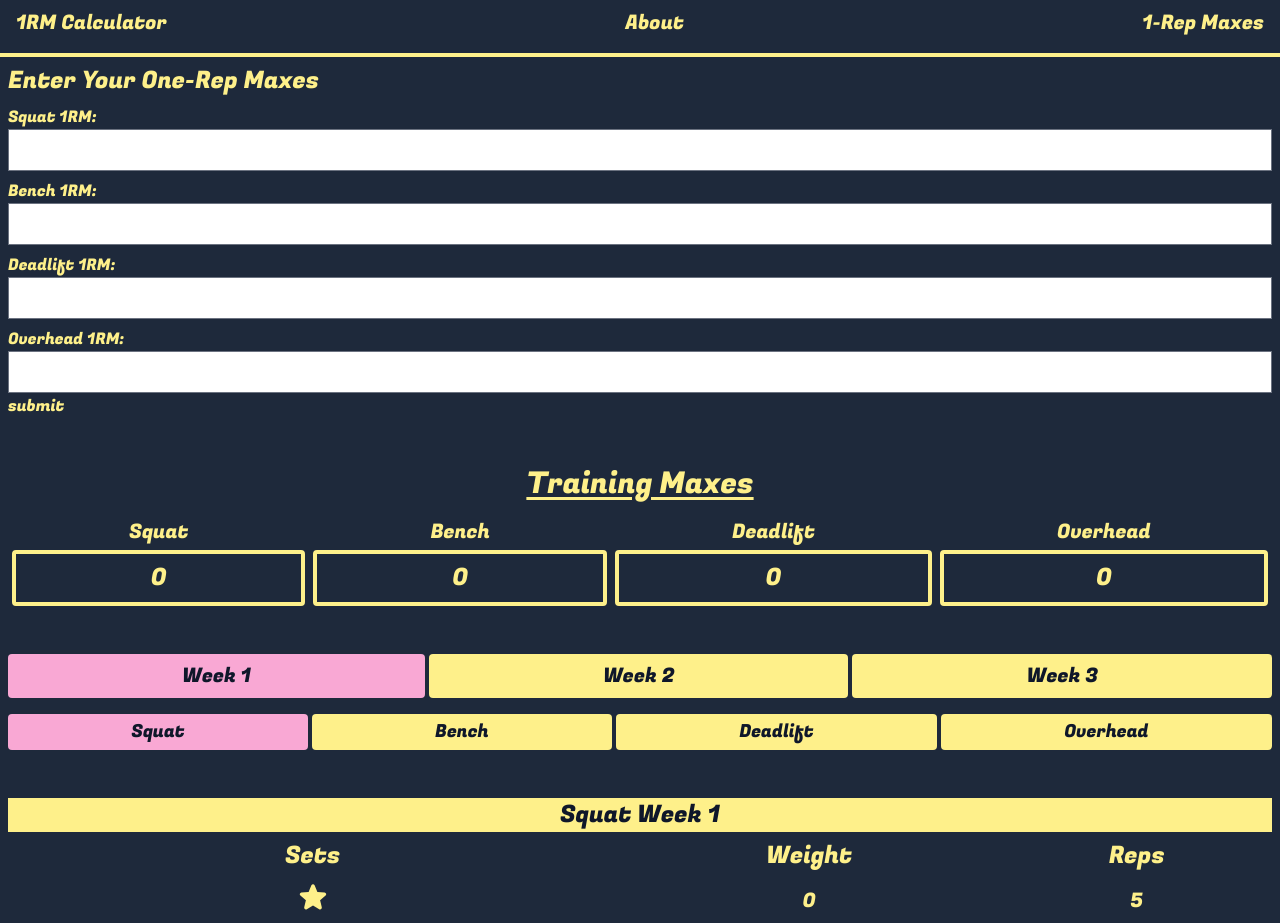
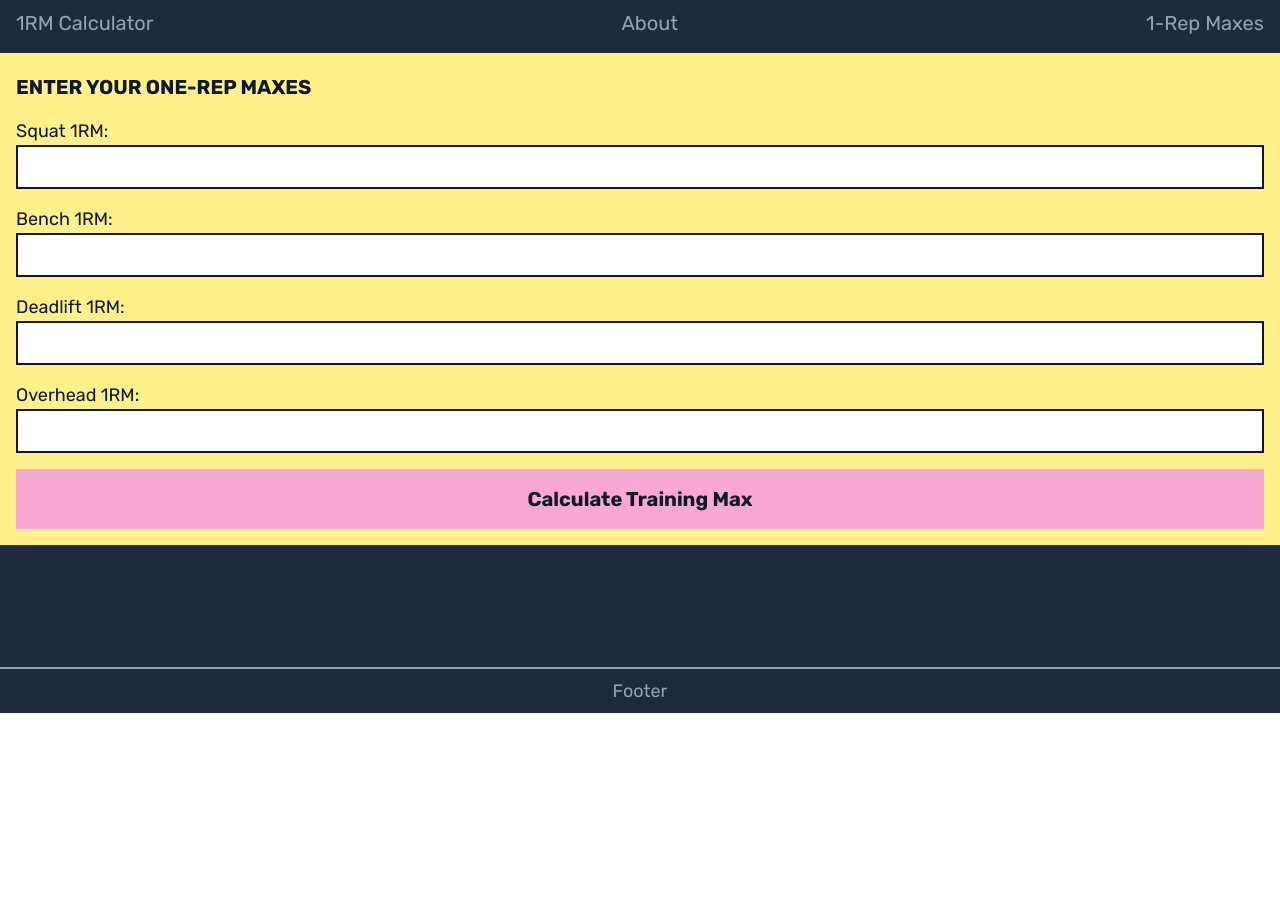
Before and after one commit to aaronkai/vitejs-vite-l1qwg6, a React (Vite) app: page / in a window 1280 px wide. Shown: the part 87-1010 px from the top of the page. After the commit the page ends 800 px from the top, so only its background shows below. Built offline with nearby package versions, Linux system fonts and the light colour scheme.

Commit message:
add styles

```diff
--- a/src/App.tsx
+++ b/src/App.tsx
@@ -77,6 +77,8 @@ function App() {
           url('https://fonts.googleapis.com/css2?family=Roboto:wght@300;400;700&display=swap');
           @import
           url('https://fonts.googleapis.com/css2?family=Fugaz+One&display=swap');
+          @import
+          url('https://fonts.googleapis.com/css2?family=Rubik:wght@300;400;700&display=swap');
         </style>
       </Helmet>
       <div className=" bg-slate-800 min-h-screen ">
@@ -96,11 +98,15 @@ function App() {
               setCookie={setCookie}
             />
           )}
-          <div className="grid grid-row-3 content-start gap-4 p-2">
-            <TrainingMaxDisplay TM={TM} />
-            <WeekPicker week={week} setWeek={setWeek} />
-            <WorkoutTable week={week} TM={TM} />
-          </div>
+          {!formVisible && (
+            <div className="grid grid-row-3 content-start">
+              <TrainingMaxDisplay TM={TM} />
+              <div className="">
+                <WeekPicker week={week} setWeek={setWeek} />
+                <WorkoutTable week={week} TM={TM} />
+              </div>
+            </div>
+          )}
           <Footer />
         </div>
       </div>
--- a/src/components/Button.tsx
+++ b/src/components/Button.tsx
@@ -10,15 +10,15 @@ export default function Button({
   let icon;
   if (sets < 6) {
     if (!exerciseCompletion[exercise][sets]) {
-      icon = <StarIcon className="w-8 h-8" />;
+      icon = <StarIcon className="w-8 h-8 text-pink-300" />;
     } else {
-      icon = <CheckCircleIcon className="w-8 h-8" />;
+      icon = <CheckCircleIcon className="w-8 h-8 text-green-300" />;
     }
   } else {
     if (!exerciseCompletion[exercise][sets][row]) {
-      icon = <StarIcon className="w-8 h-8" />;
+      icon = <StarIcon className="w-8 h-8 text-pink-300" />;
     } else {
-      icon = <CheckCircleIcon className="w-8 h-8" />;
+      icon = <CheckCircleIcon className="w-8 h-8 text-green-300" />;
     }
   }
 
@@ -27,7 +27,7 @@ export default function Button({
     if (sets < 6) {
       let state = exerciseCompletion[exercise];
       state[sets] = !state[sets];
-      console.log(state);
+      // console.log(state);
       setExerciseCompletion((prevState) => ({
         ...prevState,
         exercise: state,
@@ -35,7 +35,7 @@ export default function Button({
     } else {
       let state = exerciseCompletion[exercise];
       state[sets][row] = !state[sets][row];
-      console.log(state);
+      // console.log(state);
       setExerciseCompletion((prevState) => ({
         ...prevState,
         exercise: state,
--- a/src/components/ExercisePicker.tsx
+++ b/src/components/ExercisePicker.tsx
@@ -17,11 +17,11 @@ export default function ExercisePicker({
     setExercise(exercise);
   }
   return (
-    <div className="grid grid-flow-col gap-x-1 ">
+    <div className="grid grid-flow-col gap-x-1 mt-1 mb-1">
       {allExercises.map((exercise) => {
         return (
           <button
-            className={` text-slate-900 font-display text-lg rounded py-1 ${
+            className={` text-slate-900 font-display text-lg  py-1 ${
               selectedExercise == exercise ? "bg-pink-300" : "bg-yellow-200"
             }`}
             key={exercise}
--- a/src/components/Footer.tsx
+++ b/src/components/Footer.tsx
@@ -1,7 +1,7 @@
 export default function Footer() {
   return (
-    <div className="flex justify-center border-t-2 border-t-yellow-200 p-2">
-      <p className="text-yellow-200 text-lg font-display">Footer</p>
+    <div className="flex justify-center border-t-2 border-t-slate-400 p-2">
+      <p className="text-slate-400 text-lg font-display">Footer</p>
     </div>
   );
 }
--- a/src/components/Nav.tsx
+++ b/src/components/Nav.tsx
@@ -6,10 +6,10 @@ export default function Nav({ setFormVisible, setCookie }) {
   return (
     <nav>
       <ul className="flex justify-between">
-        <li className="font-normal text-xl text-yellow-200">1RM Calculator</li>
-        <li className="font-normal text-xl text-yellow-200">About</li>
+        <li className="font-normal text-xl text-slate-400">1RM Calculator</li>
+        <li className="font-normal text-xl text-slate-400">About</li>
         <li
-          className="font-normal text-xl text-yellow-200"
+          className="font-normal text-xl text-slate-400"
           onClick={() => handleClick()}
         >
           1-Rep Maxes
--- a/src/components/OneRepMaxForm.tsx
+++ b/src/components/OneRepMaxForm.tsx
@@ -52,15 +52,20 @@ export default function OneRepMaxForm({
   const exercises = Object.keys(oneRM);
 
   return (
-    <div className="p-2">
-      <h2 className="text-2xl">Enter Your One-Rep Maxes</h2>
+    <div className="p-4  bg-yellow-200 self-start">
+      <h2 className="text-xl font-bold text-slate-900 uppercase">
+        Enter Your One-Rep Maxes
+      </h2>
 
-      <div>
+      <fieldset className=" ">
         <form onSubmit={handleSubmit}>
           {exercises.map((exercise) => {
             return (
               <div key={exercise}>
-                <label htmlFor={exercise} className="block mt-2">
+                <label
+                  htmlFor={exercise}
+                  className="block mt-4 text-slate-900 text-lg"
+                >
                   {capitalize(exercise)} 1RM:
                   <input
                     type="text"
@@ -70,7 +75,7 @@ export default function OneRepMaxForm({
                     tabIndex={1}
                     onChange={(e) => handleChange(e)}
                     required
-                    className="block w-full col-span-2"
+                    className="block w-full col-span-2 text-slate-900 border-2 border-slate-900"
                     // className="bg-slate-50 border border-slate-300 focus:ring-2 text-slate-900 text-sm rounded focus:border-slate-300 focus:ring-blue-500 block w-full p-2 col-span-2"
                   />
                 </label>
@@ -78,9 +83,13 @@ export default function OneRepMaxForm({
               </div>
             );
           })}
-          <input type="submit" value="submit" />
+          <input
+            type="submit"
+            value="Calculate Training Max"
+            className="bg-pink-300 font-bold text-slate-900 text-xl p-4 mt-4 w-full"
+          />
         </form>
-      </div>
+      </fieldset>
     </div>
   );
 }
--- a/src/components/TrainingMaxDisplay.tsx
+++ b/src/components/TrainingMaxDisplay.tsx
@@ -2,18 +2,18 @@ import { capitalize } from "../helpers";
 
 export default function TrainingMaxDisplay({ TM }) {
   return (
-    <div className="my-8  ">
-      <h2 className="text-center text-3xl text-yellow-200 mb-4 font-display underline underline-offset-4">
+    <div className="bg-yellow-200 mb-12 py-2">
+      <h2 className="pl-4 text-xl uppercase font-bold text-slate-900 font-display  underline-offset-4">
         Training Maxes
       </h2>
       <div className="grid grid-flow-col">
         {Object.keys(TM).map((exercise) => {
           return (
             <div key={exercise}>
-              <h3 className="text-center text-xl text-yellow-200 font-display mb-1">
+              <h3 className="pl-4 text-xl text-slate-900 font-display ">
                 {capitalize(exercise)}
               </h3>
-              <p className="border-4 border-yellow-200 rounded text-yellow-200  text-center text-2xl py-2 mx-1 font-display">
+              <p className=" text-slate-900 pl-4 text-2xl mx-1 font-display">
                 {TM[exercise]}
               </p>
             </div>
@@ -21,5 +21,29 @@ export default function TrainingMaxDisplay({ TM }) {
         })}
       </div>
     </div>
+    // <div className=" grid grid-cols-[auto_1fr] gap-2 bg-yellow-200">
+    //   <div className="bg-yellow-200  rounded p-2 flex content-center justify-center flex-col">
+    //     <h2 className="text-center text-2xl text-slate-900  mb-4 font-display underline underline-offset-4 ">
+    //       Training
+    //     </h2>
+    //     <h2 className="text-center text-2xl text-slate-900  mb-4 font-display underline underline-offset-4 ">
+    //       Maxes
+    //     </h2>
+    //   </div>
+    //   <div className="grid grid-cols-2 grid-row-2 gap-2">
+    //     {Object.keys(TM).map((exercise) => {
+    //       return (
+    //         <div key={exercise}>
+    //           <h3 className="text-center text-xl  text-slate-900  font-display mb-1">
+    //             {capitalize(exercise)}
+    //           </h3>
+    //           <p className=" text-slate-900  rounded  text-center text-xl mx-1 font-display">
+    //             {TM[exercise]}
+    //           </p>
+    //         </div>
+    //       );
+    //     })}
+    //   </div>
+    // </div>
   );
 }
--- a/src/components/WeekPicker.tsx
+++ b/src/components/WeekPicker.tsx
@@ -12,7 +12,7 @@ export default function WeekPicker({ week, setWeek }) {
         {weeks.map((week) => {
           return (
             <button
-              className={` rounded text-slate-900 font-display text-xl py-2 ${
+              className={`text-slate-900 font-display text-lg font-bold uppercase py-2 ${
                 week == selectedWeek ? "bg-pink-300" : "bg-yellow-200"
               }`}
               onClick={() => handleClick(week)}
--- a/src/components/WorkoutTable.tsx
+++ b/src/components/WorkoutTable.tsx
@@ -48,26 +48,26 @@ export default function WorkoutTable({ week, TM }) {
   });
   const exercises = Object.keys(TM);
   return (
-    <div className="grid gap-12 mb-8">
+    <div className="grid">
       <ExercisePicker
         selectedExercise={exercise}
         allExercises={exercises}
         setExercise={setExercise}
       />
-      <table className="w-full">
+      <table className="m-2 border-2 border-yellow-200">
         <thead>
           <tr>
             <th
               colSpan={3}
-              className="text-2xl font-normal bg-yellow-200 text-slate-900 "
+              className="text-2xl font-bold uppercase bg-yellow-200 text-slate-900 py-2 "
             >
               {capitalize(exercise)} Week {week + 1}
             </th>
           </tr>
           <tr>
-            <th className="p-2 text-2xl font-normal">Sets</th>
-            <th className="p-2 text-2xl font-normal">Weight</th>
-            <th className="p-2 text-2xl font-normal">Reps</th>
+            <th className="p-2 text-2xl text-slate-100">Sets</th>
+            <th className="p-2 text-2xl text-slate-100">Weight</th>
+            <th className="p-2 text-2xl text-slate-100">Reps</th>
           </tr>
         </thead>
         <tbody>
@@ -87,10 +87,10 @@ export default function WorkoutTable({ week, TM }) {
                   );
                 })}
               </td>
-              <td className="text-center text-xl text-normal">
+              <td className="text-center text-xl text-slate-100  text-slate-100">
                 {calcPlate(TM[exercise] * percentage, plateSize)}
               </td>
-              <td className="text-center text-xl text-normal">
+              <td className="text-center text-xl  text-slate-100 ">
                 {reps[week][i]}
               </td>
             </tr>
--- a/src/index.css
+++ b/src/index.css
@@ -19,6 +19,7 @@
   li,
   a {
     @apply text-yellow-200;
-    font-family: "Fugaz One", cursive;
+    /* font-family: "Fugaz One", cursive; */
+    font-family: "Rubik", sans-serif;
   }
 }
--- a/tailwind.config.cjs
+++ b/tailwind.config.cjs
@@ -6,7 +6,7 @@ module.exports = {
   theme: {
     extend: {
       fontFamily: {
-        display: ["Fugaz One", ...defaultTheme.fontFamily.sans],
+        display: ["Rubik", ...defaultTheme.fontFamily.sans],
       },
     },
   },
```
